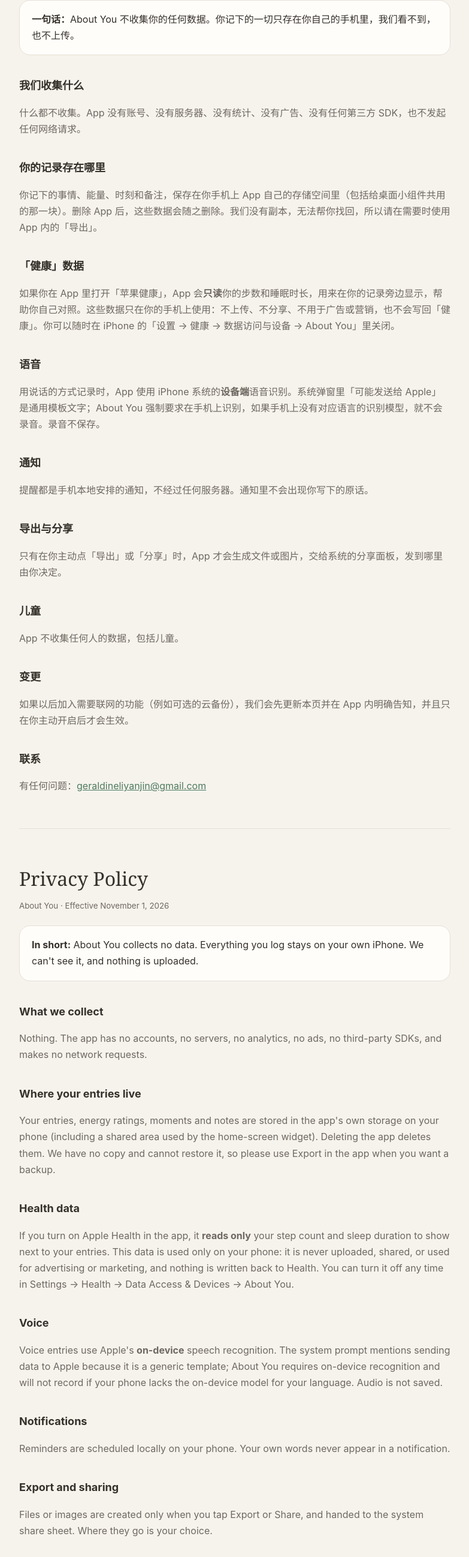
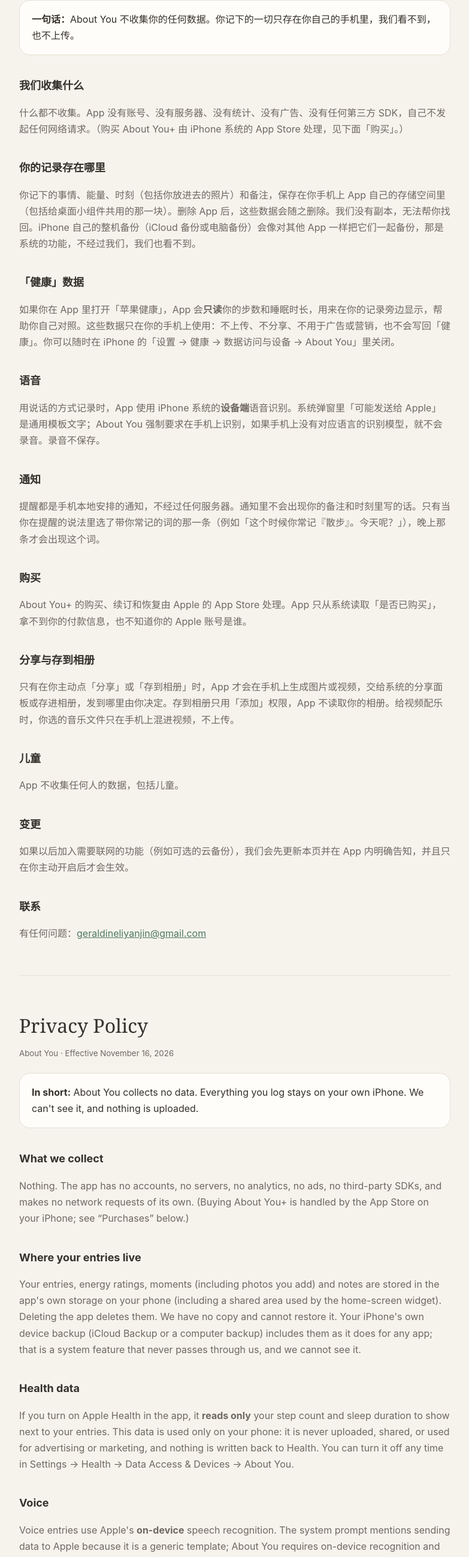
Before and after one commit to Yanjin-ai/aboutyou-site, a plain HTML site: page privacy.html in a window 1280 px wide. Shown: the part 154-2750 px from the top of the page at 60% size, without its empty margins (248-1031 px from the left). Drawn offline with Linux system fonts and the light colour scheme.

Commit message:
隐私政策与帮助页：去掉导出，补购买、相册、配乐、整机备份说明
Co-Authored-By: Claude Opus 5.5 <noreply@anthropic.com>

```diff
--- a/privacy.html
+++ b/privacy.html
@@ -22,15 +22,15 @@ small{color:var(--ink2)}
 <body>
 <main>
 <h1>隐私政策</h1>
-<small>About You · 生效日期：2026 年 11 月 1 日</small>
+<small>About You · 生效日期：2026 年 11 月 16 日</small>
 
 <div class="card"><p><strong>一句话：</strong>About You 不收集你的任何数据。你记下的一切只存在你自己的手机里，我们看不到，也不上传。</p></div>
 
 <h2>我们收集什么</h2>
-<p>什么都不收集。App 没有账号、没有服务器、没有统计、没有广告、没有任何第三方 SDK，也不发起任何网络请求。</p>
+<p>什么都不收集。App 没有账号、没有服务器、没有统计、没有广告、没有任何第三方 SDK，自己不发起任何网络请求。（购买 About You+ 由 iPhone 系统的 App Store 处理，见下面「购买」。）</p>
 
 <h2>你的记录存在哪里</h2>
-<p>你记下的事情、能量、时刻和备注，保存在你手机上 App 自己的存储空间里（包括给桌面小组件共用的那一块）。删除 App 后，这些数据会随之删除。我们没有副本，无法帮你找回，所以请在需要时使用 App 内的「导出」。</p>
+<p>你记下的事情、能量、时刻（包括你放进去的照片）和备注，保存在你手机上 App 自己的存储空间里（包括给桌面小组件共用的那一块）。删除 App 后，这些数据会随之删除。我们没有副本，无法帮你找回。iPhone 自己的整机备份（iCloud 备份或电脑备份）会像对其他 App 一样把它们一起备份，那是系统的功能，不经过我们，我们也看不到。</p>
 
 <h2>「健康」数据</h2>
 <p>如果你在 App 里打开「苹果健康」，App 会<strong>只读</strong>你的步数和睡眠时长，用来在你的记录旁边显示，帮助你自己对照。这些数据只在你的手机上使用：不上传、不分享、不用于广告或营销，也不会写回「健康」。你可以随时在 iPhone 的「设置 → 健康 → 数据访问与设备 → About You」里关闭。</p>
@@ -39,10 +39,13 @@ small{color:var(--ink2)}
 <p>用说话的方式记录时，App 使用 iPhone 系统的<strong>设备端</strong>语音识别。系统弹窗里「可能发送给 Apple」是通用模板文字；About You 强制要求在手机上识别，如果手机上没有对应语言的识别模型，就不会录音。录音不保存。</p>
 
 <h2>通知</h2>
-<p>提醒都是手机本地安排的通知，不经过任何服务器。通知里不会出现你写下的原话。</p>
+<p>提醒都是手机本地安排的通知，不经过任何服务器。通知里不会出现你的备注和时刻里写的话。只有当你在提醒的说法里选了带你常记的词的那一条（例如「这个时候你常记『散步』。今天呢？」），晚上那条才会出现这个词。</p>
 
-<h2>导出与分享</h2>
-<p>只有在你主动点「导出」或「分享」时，App 才会生成文件或图片，交给系统的分享面板，发到哪里由你决定。</p>
+<h2>购买</h2>
+<p>About You+ 的购买、续订和恢复由 Apple 的 App Store 处理。App 只从系统读取「是否已购买」，拿不到你的付款信息，也不知道你的 Apple 账号是谁。</p>
+
+<h2>分享与存到相册</h2>
+<p>只有在你主动点「分享」或「存到相册」时，App 才会在手机上生成图片或视频，交给系统的分享面板或存进相册，发到哪里由你决定。存到相册只用「添加」权限，App 不读取你的相册。给视频配乐时，你选的音乐文件只在手机上混进视频，不上传。</p>
 
 <h2>儿童</h2>
 <p>App 不收集任何人的数据，包括儿童。</p>
@@ -56,15 +59,15 @@ small{color:var(--ink2)}
 <hr>
 
 <h1 lang="en">Privacy Policy</h1>
-<small lang="en">About You · Effective November 1, 2026</small>
+<small lang="en">About You · Effective November 16, 2026</small>
 <div lang="en">
 <div class="card"><p><strong>In short:</strong> About You collects no data. Everything you log stays on your own iPhone. We can't see it, and nothing is uploaded.</p></div>
 
 <h2>What we collect</h2>
-<p>Nothing. The app has no accounts, no servers, no analytics, no ads, no third-party SDKs, and makes no network requests.</p>
+<p>Nothing. The app has no accounts, no servers, no analytics, no ads, no third-party SDKs, and makes no network requests of its own. (Buying About You+ is handled by the App Store on your iPhone; see “Purchases” below.)</p>
 
 <h2>Where your entries live</h2>
-<p>Your entries, energy ratings, moments and notes are stored in the app's own storage on your phone (including a shared area used by the home-screen widget). Deleting the app deletes them. We have no copy and cannot restore it, so please use Export in the app when you want a backup.</p>
+<p>Your entries, energy ratings, moments (including photos you add) and notes are stored in the app's own storage on your phone (including a shared area used by the home-screen widget). Deleting the app deletes them. We have no copy and cannot restore it. Your iPhone's own device backup (iCloud Backup or a computer backup) includes them as it does for any app; that is a system feature that never passes through us, and we cannot see it.</p>
 
 <h2>Health data</h2>
 <p>If you turn on Apple Health in the app, it <strong>reads only</strong> your step count and sleep duration to show next to your entries. This data is used only on your phone: it is never uploaded, shared, or used for advertising or marketing, and nothing is written back to Health. You can turn it off any time in Settings → Health → Data Access &amp; Devices → About You.</p>
@@ -73,10 +76,13 @@ small{color:var(--ink2)}
 <p>Voice entries use Apple's <strong>on-device</strong> speech recognition. The system prompt mentions sending data to Apple because it is a generic template; About You requires on-device recognition and will not record if your phone lacks the on-device model for your language. Audio is not saved.</p>
 
 <h2>Notifications</h2>
-<p>Reminders are scheduled locally on your phone. Your own words never appear in a notification.</p>
+<p>Reminders are scheduled locally on your phone. Your notes and the words in your moments never appear in a notification. Only if you pick the reminder wording that uses your own usual word (for example “Around this time you often log ‘walk’. Today?”) will the evening reminder mention that word.</p>
 
-<h2>Export and sharing</h2>
-<p>Files or images are created only when you tap Export or Share, and handed to the system share sheet. Where they go is your choice.</p>
+<h2>Purchases</h2>
+<p>Buying, renewing and restoring About You+ is handled by Apple's App Store. The app only asks the system whether you have purchased; it never sees your payment details or who your Apple Account is.</p>
+
+<h2>Sharing and saving to Photos</h2>
+<p>Images or videos are created on your phone only when you tap Share or Save to Photos, and handed to the system share sheet or saved to your library. Where they go is your choice. Saving uses add-only access; the app never reads your photo library. When you add music to a video, the file you pick is mixed in on your phone and never uploaded.</p>
 
 <h2>Children</h2>
 <p>The app collects no data from anyone, including children.</p>
```
Also changed, not shown: support.html (+6 -6 lines).
